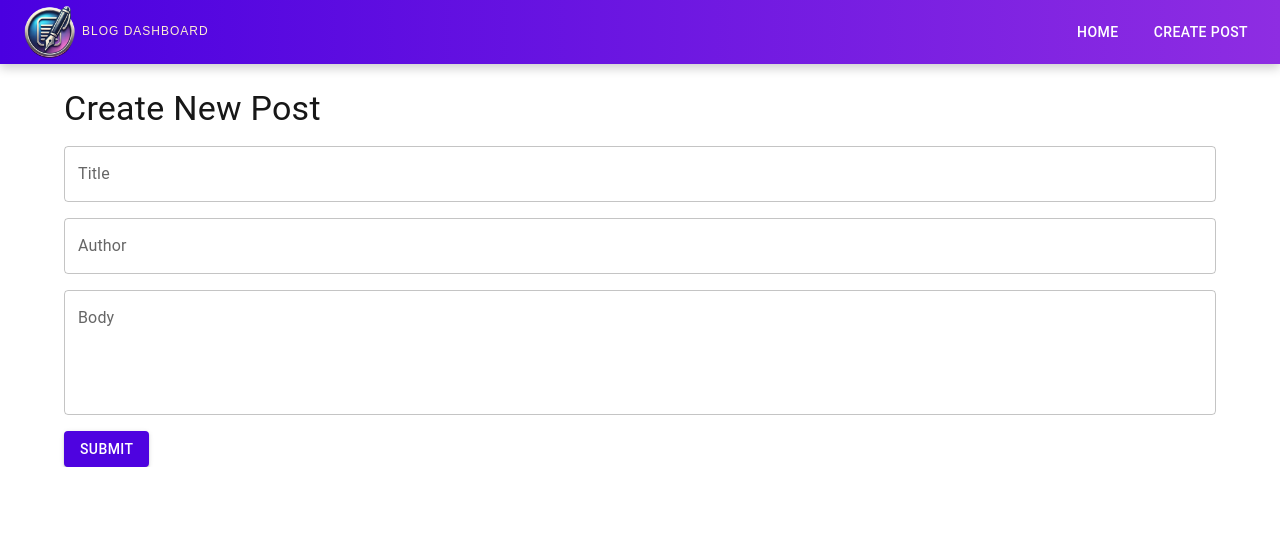
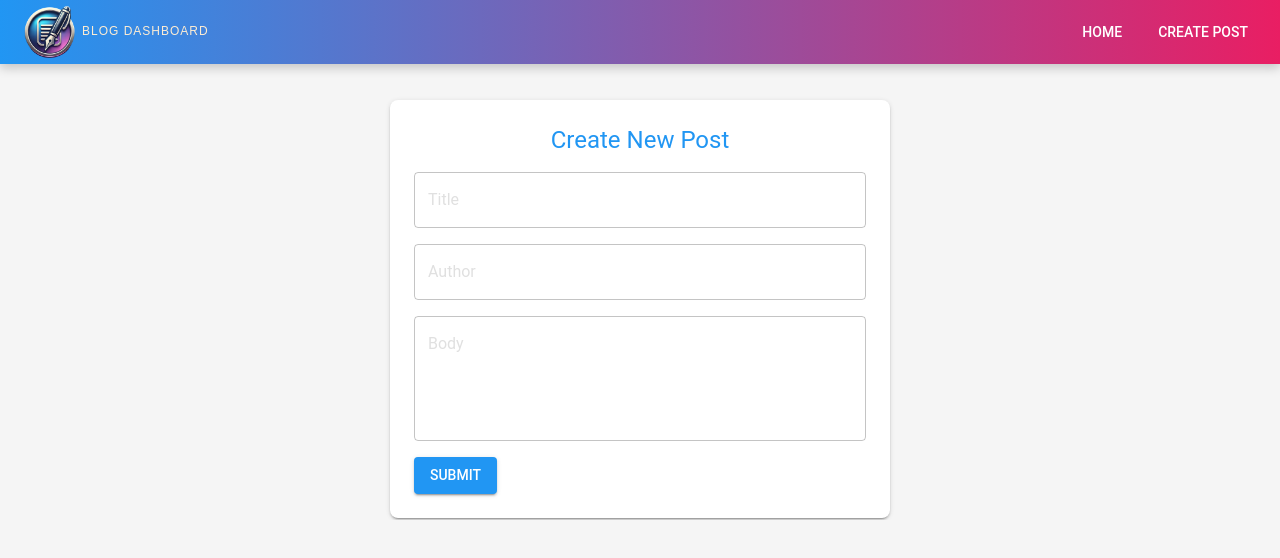
Before and after one commit to Thowfeek9626/Blog-Dashboard, a Next.js app: page /new in a window 1280 px wide. Shown: the top 558 px of the page. Built offline with nearby package versions, Linux system fonts and the light colour scheme; no server answers.

Commit message:
style changes

```diff
--- a/src/app/layout.tsx
+++ b/src/app/layout.tsx
@@ -1,8 +1,11 @@
-import type { Metadata } from "next";
+"use client";
+
 import { Geist, Geist_Mono } from "next/font/google";
 import "../styles/globals.css";
 import Header from "../components/Header";
 import ReduxProvider from "../components/ReduxProvider";
+import { ThemeProvider, CssBaseline } from "@mui/material";
+import theme from "@/lib/theme";
 
 const geistSans = Geist({
   variable: "--font-geist-sans",
@@ -14,19 +17,18 @@ const geistMono = Geist_Mono({
   subsets: ["latin"],
 });
 
-export const metadata: Metadata = {
-  title: "My Blog Dashboard",
-  description: "A simple blog dashboard using Next.js and Material-UI",
-};
 
 export default function RootLayout({ children }: { children: React.ReactNode }) {
   return (
     <html lang="en">
       <body className={`${geistSans.variable} ${geistMono.variable}`}  style={{userSelect: 'none'}}>
-        <ReduxProvider>
-          <Header />
-          {children}
-        </ReduxProvider>
+      <ThemeProvider theme={theme}>
+          <CssBaseline />
+          <ReduxProvider>
+            <Header />
+            {children}
+          </ReduxProvider>
+        </ThemeProvider>
       </body>
     </html>
   );
--- a/src/app/new/page.tsx
+++ b/src/app/new/page.tsx
@@ -3,7 +3,14 @@
 import { useState, useCallback } from "react";
 import { useRouter } from "next/navigation";
 import { useCreatePostMutation } from "@/features/postsApi";
-import { Container, TextField, Button, Typography, Snackbar, Alert } from "@mui/material";
+import {
+  Container,
+  TextField,
+  Button,
+  Typography,
+  Snackbar,
+  Alert,
+} from "@mui/material";
 
 export default function NewPost() {
   const [title, setTitle] = useState("");
@@ -36,7 +43,6 @@ export default function NewPost() {
       setAuthor("");
       setBody("");
       setTimeout(() => router.push("/"), 2000);
-      router.refresh(); // ✅ Refresh the page to update posts list dynamically
     } catch (error) {
       setIsError(true);
       console.error("Error creating post:", error);
@@ -47,8 +53,31 @@ export default function NewPost() {
 
   return (
     <>
-      <Container sx={{ display: "flex", flexDirection: "column", gap: 2, mt: 3 }}>
-        <Typography variant="h4">Create New Post</Typography>
+      <Container
+        sx={{
+          display: "flex",
+          flexDirection: "column",
+          gap: 2,
+          backgroundColor: (theme) => theme.palette.background.paper,
+          padding: { xs: 2, sm: 3 },
+          borderRadius: 2,
+          boxShadow: 2,
+          maxWidth: { xs: "90%", sm: "500px" },
+          margin: "auto",
+          marginTop:'36px',
+          marginBottom:'2px'
+        }}
+      >
+        <Typography
+          variant="h5"
+          sx={{
+            color: (theme) => theme.palette.primary.main,
+            textAlign: "center",
+          }}
+        >
+          Create New Post
+        </Typography>
+
         <TextField
           label="Title"
           fullWidth
@@ -78,10 +107,13 @@ export default function NewPost() {
           variant="contained"
           disabled={loading}
           sx={{
-            backgroundColor: "#4e03e0",
-            "&:hover": { backgroundColor: "#8d2de2" },
-            width: "auto",
-            alignSelf: "start",
+            backgroundColor: (theme) => theme.palette.primary.main,
+            "&:hover": {
+              backgroundColor: (theme) => theme.palette.secondary.light,
+              color: "white",
+            },
+            width: { xs: "100%", sm: "auto" },
+            alignSelf: {xs:"",sm:"start"},
           }}
         >
           {loading ? "Submitting..." : "Submit"}
@@ -89,7 +121,15 @@ export default function NewPost() {
       </Container>
 
       <Snackbar open={open} autoHideDuration={3000} onClose={() => setOpen(false)}>
-        <Alert severity={isError ? "error" : "success"} variant="filled" sx={{ width: "100%" }}>
+        <Alert
+          severity={isError ? "error" : "success"}
+          variant="filled"
+          sx={{
+            width: "100%",
+            backgroundColor: (theme) =>
+              isError ? theme.palette.error.main : theme.palette.success.main,
+          }}
+        >
           {isError ? "Could not create Post" : "Post submitted successfully!"}
         </Alert>
       </Snackbar>
--- a/src/app/page.tsx
+++ b/src/app/page.tsx
@@ -8,6 +8,12 @@ async function getPosts(page = 1, limit = 4) {
   return res.json();
 }
 
+export const metadata = {
+  title: "Blog Dashboard",
+  description: "The dashboard will display a list of blog posts",
+};
+
+
 export default async function Home() {
   const page = 1;
   const limit = 4;
--- a/src/components/Header.tsx
+++ b/src/components/Header.tsx
@@ -16,7 +16,7 @@ export default function Header() {
     <AppBar
       position="sticky"
       sx={{
-        background: "linear-gradient(90deg, #4A00E0, #8E2DE2)",
+        background: "linear-gradient(90deg, #2196F3 0%, #E91E63 100%)",
         boxShadow: "0px 4px 10px rgba(0, 0, 0, 0.2)",
       }}
     >
--- /dev/null
+++ b/src/lib/theme.ts
@@ -0,0 +1,32 @@
+import { createTheme } from "@mui/material/styles";
+
+const theme = createTheme({
+  palette: {
+    primary: {
+      main: "#2196F3",
+    },
+    secondary: {
+      main: "#E91E63",
+    },
+    background: {
+      default: "#F5F5F5",
+      paper: "#FFFFFF",
+    },
+    text: {
+      primary: "#333333",
+      secondary: "#E0E0E0",
+    },
+    error: {
+      main: "#D32F2F",
+    },
+    success: {
+      main: "#4CAF50",
+    },
+    mode: "light",
+  },
+  typography: {
+    fontFamily: "'Roboto', sans-serif",
+  },
+});
+
+export default theme;
```
Also changed, not shown: src/components/ClientPostDetail.tsx (+52 -6 lines), src/components/PostCard.tsx (+32 -8 lines).
